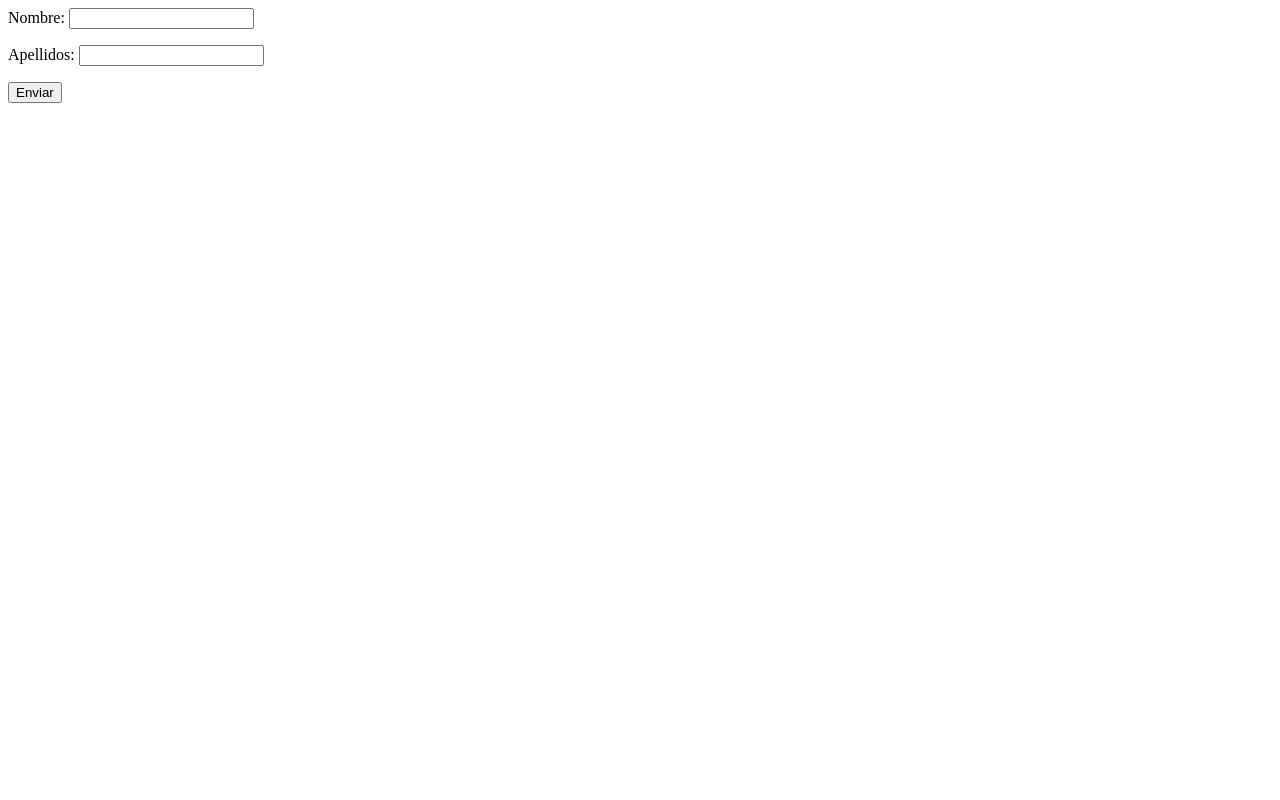
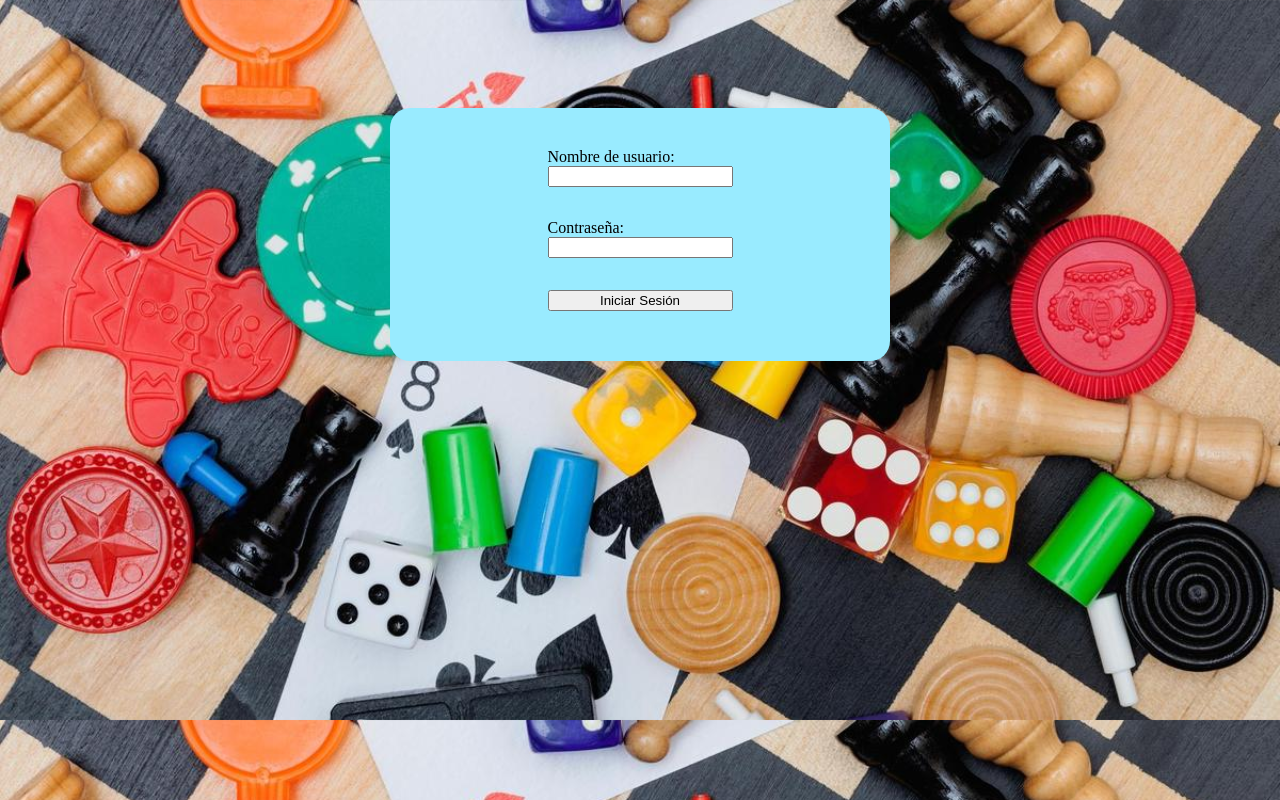
Before and after one commit to nachocru/2020-2021-LTAW-Practicas, a plain HTML site: page P2/tienda/login.html in a window 1280 px wide. Drawn offline with Linux system fonts and the light colour scheme.

Commit message:
Diseño página login

```diff
--- a/P2/tienda/login.html
+++ b/P2/tienda/login.html
@@ -9,16 +9,17 @@
     <link rel="stylesheet" href="styles/login.css">
 </head>
 
-<body>
-    <form action="/procesar" method="post">
-        Nombre:
+<div class="content">
+
+    <form action="/procesar" method="post" class="form">
+        Nombre de usuario:
         <input type="text" name="nombre" />
         <p></p>
-        Apellidos:
+        Contraseña:
         <input type="text" name="apellidos" />
         <p></p>
-        <input type="submit" value="Enviar" />
+        <input type="submit" value="Iniciar Sesión" />
     </form>
-</body>
+</div>
 
 </html>
--- a/P2/tienda/styles/login.css
+++ b/P2/tienda/styles/login.css
@@ -0,0 +1,21 @@
+body {
+    background-image: url("../product_images/fondo.jpg");
+    background-size: cover;
+    padding-top: 100px;
+}
+
+.content {
+    background-color: #99ebff;
+    height: 100%;
+    width: 500px;
+    margin: auto;
+    padding-bottom: 10px;
+    border-radius: 20px;
+    z-index: top;
+}
+
+.form {
+    padding: 40px;
+    justify-content: center;
+    display: grid;
+}
```
